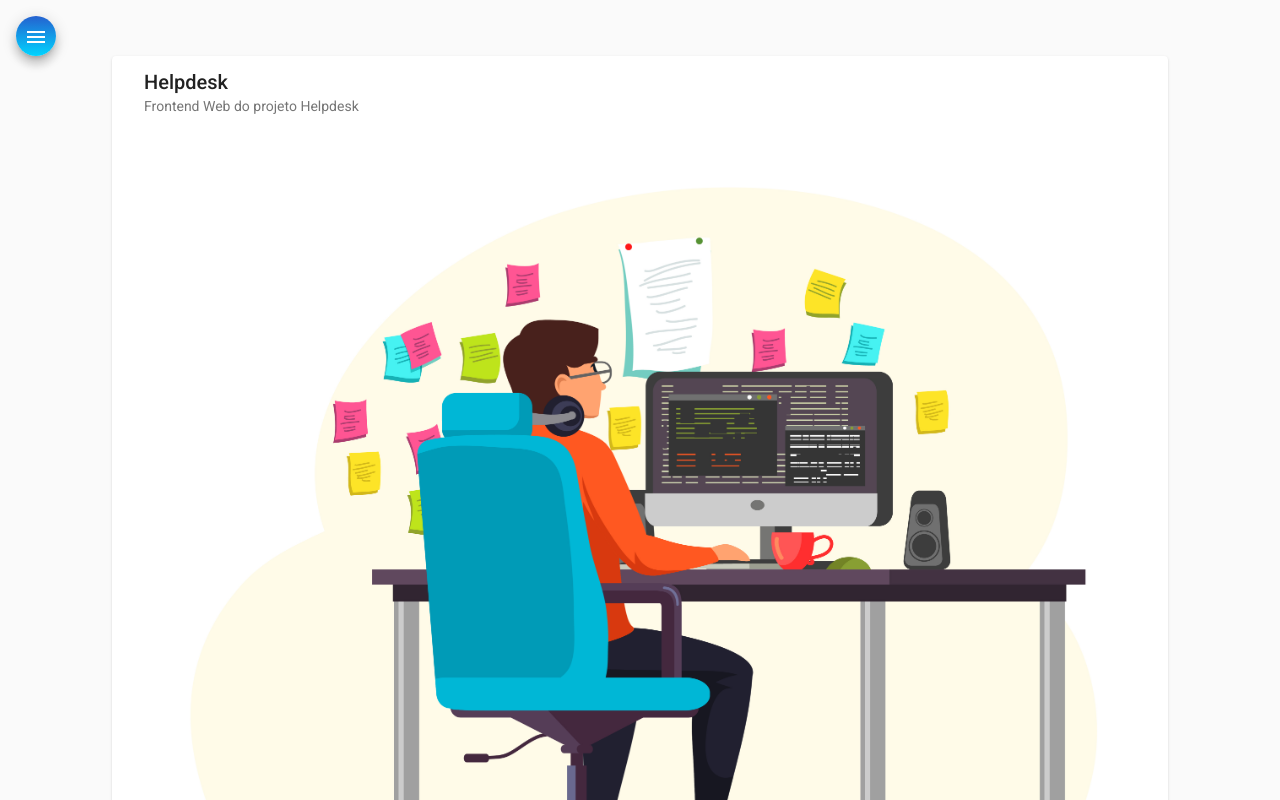
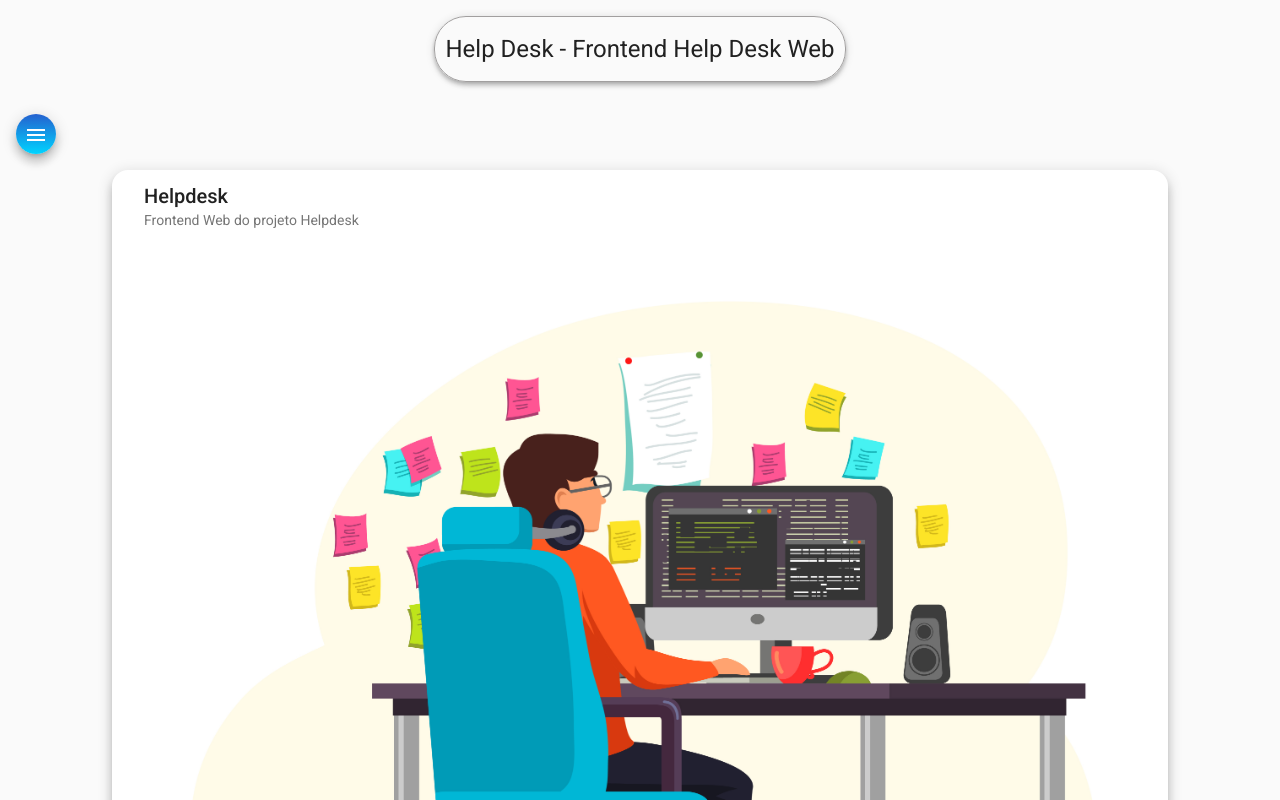
Before and after one commit to Wesley-Viricimo/Frontend-Web-Helpdesk, an Angular app: page /home in a window 1280 px wide. Built offline with nearby package versions, Linux system fonts and the light colour scheme.

Commit message:
Html e CSS para header component

```diff
--- a/src/app/components/header/header.component.css
+++ b/src/app/components/header/header.component.css
@@ -0,0 +1,12 @@
+.container{
+    display: flex;
+    align-items: center;
+    justify-content: center;
+}
+
+h1 {
+    margin-top: 1rem;
+    border: 1px solid rgb(161, 159, 159);
+    padding: 1rem 10px;
+    border-radius: 2rem;
+}
--- a/src/app/components/header/header.component.html
+++ b/src/app/components/header/header.component.html
@@ -1 +1,3 @@
-<p>header works!</p>
+<div class="container">
+    <h1 class="mat-elevation-z4">Help Desk - Frontend Help Desk Web</h1>
+</div>
--- a/src/app/components/home/home.component.css
+++ b/src/app/components/home/home.component.css
@@ -1,4 +1,5 @@
 .card{
     width: 80%;
-    margin: auto;
+    margin: 1rem auto;
+    border-radius: 1rem;
 }
--- a/src/app/components/home/home.component.html
+++ b/src/app/components/home/home.component.html
@@ -1,4 +1,4 @@
-<mat-card class="card">
+<mat-card class="card mat-elevation-z8">
     <mat-card-header>
       <mat-card-title>Helpdesk</mat-card-title>
       <mat-card-subtitle>Frontend Web do projeto Helpdesk</mat-card-subtitle>
--- a/src/app/components/nav/nav.component.html
+++ b/src/app/components/nav/nav.component.html
@@ -26,6 +26,7 @@
     </mat-drawer>
 
     <div class="sidenav-content">
+      <app-header></app-header>
       <button class="menu mat-elevation-z8" (click)="drawer.toggle()" mat-icon-button>
         <mat-icon>menu</mat-icon>
       </button>
```
